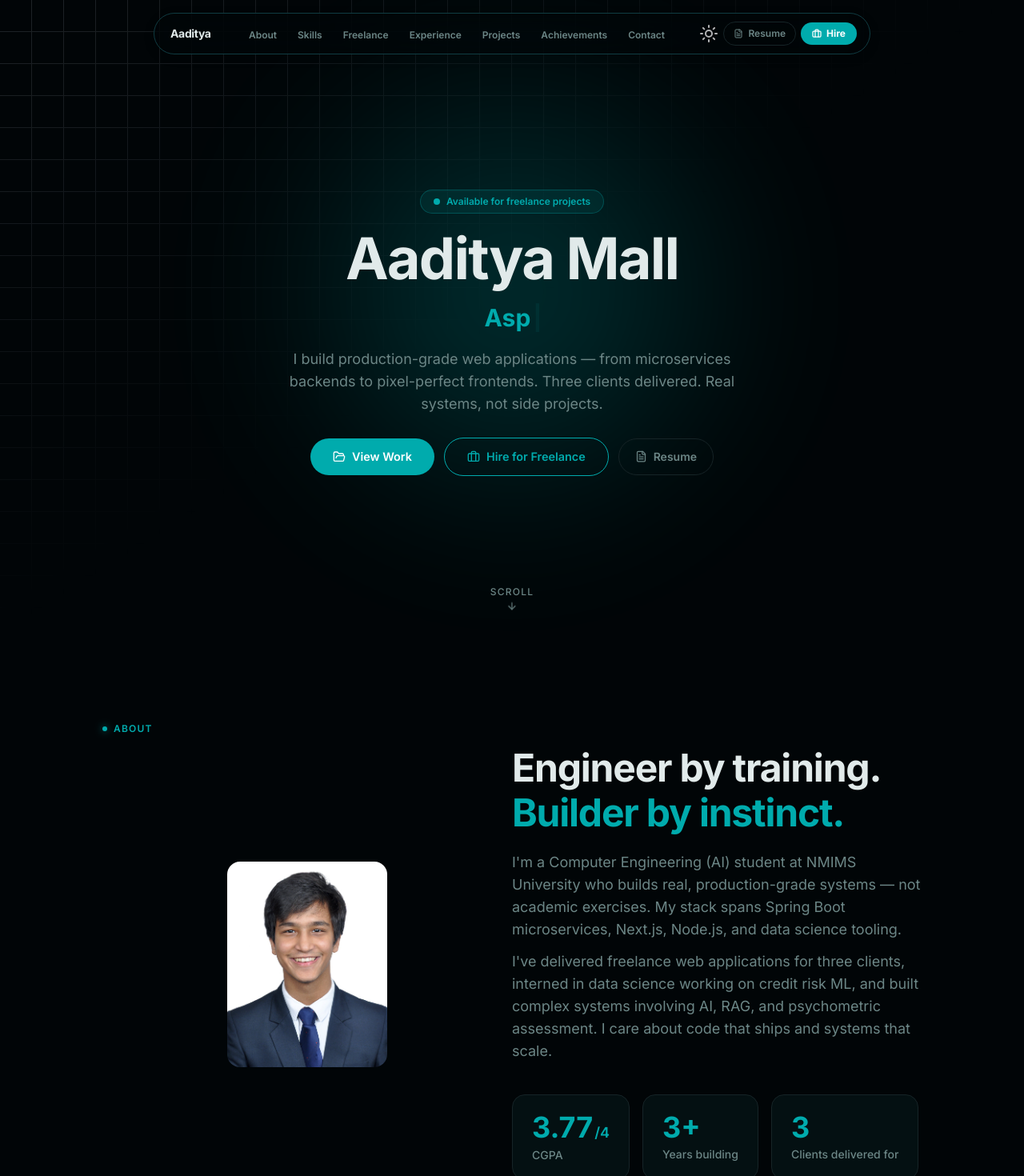
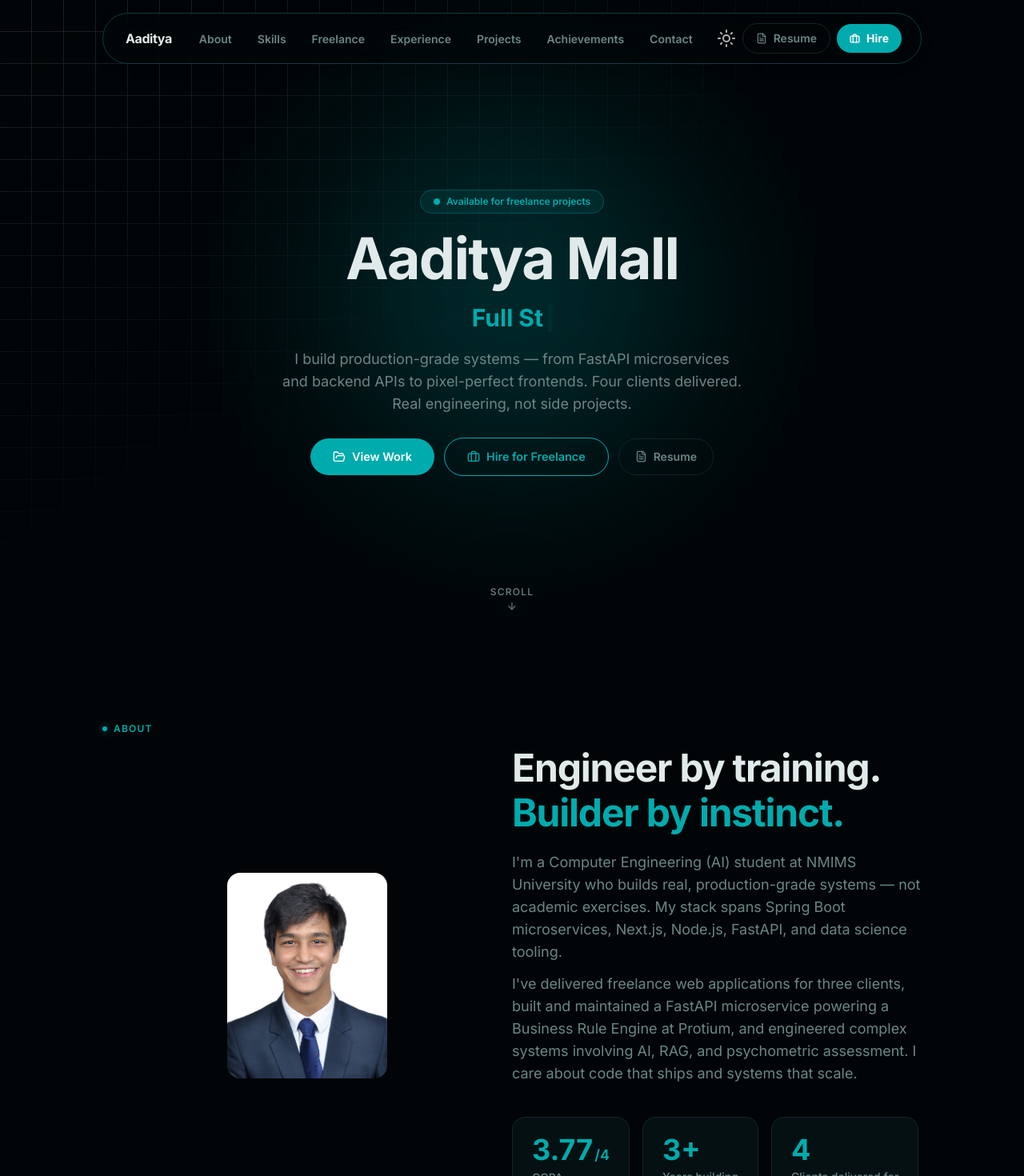
Before and after one commit to AadityaMall/portfolio-nextjs, a Next.js app: page / in a window 1280 px wide. Shown: the top 1470 px of the page at 80% size. Built offline with nearby package versions, Linux system fonts and the light colour scheme.

Commit message:
feat: update website

```diff
--- a/src/components/Home/About.tsx
+++ b/src/components/Home/About.tsx
@@ -5,7 +5,7 @@ import SectionReveal from "@/components/Layout/SectionReveal";
 const stats = [
   { value: "3.77", label: "CGPA", unit: "/4" },
   { value: "3+", label: "Years building", unit: "" },
-  { value: "3", label: "Clients delivered for", unit: "" },
+  { value: "4", label: "Clients delivered for", unit: "" },
 ];
 
 export default function About() {
@@ -50,15 +50,16 @@ export default function About() {
               >
                 I&apos;m a Computer Engineering (AI) student at NMIMS University who builds real,
                 production-grade systems — not academic exercises. My stack spans Spring Boot
-                microservices, Next.js, Node.js, and data science tooling.
+                microservices, Next.js, Node.js, FastAPI, and data science tooling.
               </p>
               <p
                 className="text-base md:text-lg leading-relaxed max-w-2xl mb-10"
                 style={{ color: "var(--color-text-muted)" }}
               >
-                I&apos;ve delivered freelance web applications for three clients, interned in data
-                science working on credit risk ML, and built complex systems involving AI, RAG,
-                and psychometric assessment. I care about code that ships and systems that scale.
+                I&apos;ve delivered freelance web applications for three clients, built and maintained
+                a FastAPI microservice powering a Business Rule Engine at Protium, and engineered
+                complex systems involving AI, RAG, and psychometric assessment. I care about code
+                that ships and systems that scale.
               </p>
             </SectionReveal>
 
--- a/src/components/Home/Experience.tsx
+++ b/src/components/Home/Experience.tsx
@@ -4,42 +4,63 @@ import { MapPin, Calendar } from "lucide-react";
 import Image from "next/image";
 import SectionReveal from "@/components/Layout/SectionReveal";
 
-interface Experience {
-  company: string;
-  logo: string;
-  role: string;
+interface Role {
+  title: string;
   type: "Internship" | "Full-time" | "Freelance";
   duration: string;
   isCurrent: boolean;
-  location: string;
   highlights: string[];
   skills: string[];
 }
 
-const experiences: Experience[] = [
+interface CompanyExperience {
+  company: string;
+  logo: string;
+  location: string;
+  roles: Role[];
+}
+
+const experiences: CompanyExperience[] = [
   {
     company: "Protium Finance Limited",
     logo: "/images/protium.png",
-    role: "Data Science Intern",
+    location: "On-site · Mumbai",
+    roles: [
+      {
+        title: "Data Scientist",
+        type: "Full-time",
+        isCurrent: true,
+        duration: "Jul 2026 – Present",
+        highlights: [
+          "Maintaining and developing a FastAPI microservice powering the Business Rule Engine (BRE) used across lending workflows.",
+          "Building production APIs, data pipelines, and rule evaluation logic for credit decisioning systems.",
+        ],
+        skills: ["Python", "FastAPI", "Microservices", "Machine Learning", "Pandas", "Credit Risk", "Analytics"],
+      },
+      {
+        title: "Data Science Intern",
         type: "Internship",
-    isCurrent: true,
-    duration: "Jan 2026 – Present",
-    location: "On-site · Mumbai",
+        isCurrent: false,
+        duration: "Jan 2026 – Jul 2026",
         highlights: [
-      "Working in the risk and analytics team to analyse data and extract insights.",
+          "Worked in the risk and analytics team to analyse data and extract insights.",
           "Credit risk analysis and prediction using machine learning algorithms.",
           "Data wrangling and analysis with Python to drive data-driven decisions.",
         ],
         skills: ["Python", "Machine Learning", "Pandas", "Credit Risk", "Analytics"],
       },
+    ],
+  },
   {
     company: "Nobrokerage.com",
     logo: "/images/nobrokerage.png",
-    role: "Full Stack Developer Intern",
+    location: "In-office · Mumbai",
+    roles: [
+      {
+        title: "Full Stack Developer Intern",
         type: "Internship",
         isCurrent: false,
         duration: "Jun 2024 – Jul 2024",
-    location: "In-office · Mumbai",
         highlights: [
           "Developed 2 complete MERN stack websites in 45 days.",
           "Worked with PHP and CodeIgniter 4 before migrating to MERN.",
@@ -47,20 +68,26 @@ const experiences: Experience[] = [
         ],
         skills: ["MongoDB", "React", "Node.js", "Express", "PHP", "CodeIgniter"],
       },
+    ],
+  },
   {
     company: "RBL Bank",
     logo: "/images/rbl.png",
-    role: "Product Intern",
+    location: "In-office · Mumbai",
+    roles: [
+      {
+        title: "Product Intern",
         type: "Internship",
         isCurrent: false,
         duration: "Jun 2023 – Jul 2023",
-    location: "In-office · Mumbai",
         highlights: [
           "Competitor analysis for the proposed RBL Super App.",
           "Designed information architecture and flowcharts to map user interactions.",
           "Contributed to UI/UX improvements through data-driven insights.",
         ],
         skills: ["UX Research", "Information Architecture", "Flowcharting", "Product Strategy"],
+      },
+    ],
   },
 ];
 
@@ -84,7 +111,7 @@ export default function Experience() {
             className="text-base md:text-lg mb-12 max-w-xl"
             style={{ color: "var(--color-text-muted)" }}
           >
-            Internships and professional roles — real teams, real codebases, real impact.
+            Real teams, real codebases, real impact — from internships to full-time engineering.
           </p>
         </SectionReveal>
 
@@ -92,7 +119,7 @@ export default function Experience() {
           {experiences.map((exp, i) => (
             <SectionReveal key={exp.company} delay={200 + i * 100}>
               <div className="surface-card p-6 md:p-7 flex flex-col gap-4">
-                {/* Top row */}
+                {/* Company header */}
                 <div className="flex items-start gap-4">
                   {/* Company logo */}
                   <div
@@ -110,7 +137,6 @@ export default function Experience() {
 
                   <div className="flex-1 min-w-0">
                     <div className="flex flex-col sm:flex-row sm:items-start sm:justify-between gap-2">
-                      <div>
                       <div className="flex items-center gap-2 flex-wrap">
                         <h3
                           className="text-base font-bold"
@@ -118,8 +144,8 @@ export default function Experience() {
                         >
                           {exp.company}
                         </h3>
-                          {/* Current badge */}
-                          {exp.isCurrent && (
+                        {/* Current badge — shown if any role is current */}
+                        {exp.roles.some(r => r.isCurrent) && (
                           <span
                             className="inline-flex items-center gap-1.5 text-xs font-semibold px-2.5 py-0.5 rounded-full"
                             style={{
@@ -127,9 +153,7 @@ export default function Experience() {
                               color: "var(--color-primary)",
                             }}
                           >
-                              <span
-                                className="relative flex size-1.5"
-                              >
+                            <span className="relative flex size-1.5">
                               <span
                                 className="animate-ping absolute inline-flex h-full w-full rounded-full opacity-75"
                                 style={{ background: "var(--color-primary)" }}
@@ -142,6 +166,51 @@ export default function Experience() {
                             Current
                           </span>
                         )}
+                      </div>
+
+                      {/* Location */}
+                      <span
+                        className="flex items-center gap-1.5 text-xs shrink-0"
+                        style={{ color: "var(--color-text-muted)" }}
+                      >
+                        <MapPin size={11} strokeWidth={2} />
+                        {exp.location}
+                      </span>
+                    </div>
+                  </div>
+                </div>
+
+                {/* Roles timeline */}
+                <div className="relative ml-1.5 pl-6">
+                  {/* Vertical connecting line — only if multiple roles */}
+                  {exp.roles.length > 1 && (
+                    <div
+                      className="absolute left-[5px] top-3 bottom-3 w-px"
+                      style={{ background: "var(--color-border)" }}
+                    />
+                  )}
+
+                  <div className="flex flex-col gap-6">
+                    {exp.roles.map((role, ri) => (
+                      <div key={ri} className="relative">
+                        {/* Timeline dot */}
+                        <div
+                          className="absolute -left-6 top-1 size-[11px] rounded-full border-2"
+                          style={{
+                            borderColor: role.isCurrent ? "var(--color-primary)" : "var(--color-border)",
+                            background: role.isCurrent ? "var(--color-primary)" : "var(--color-surface)",
+                          }}
+                        />
+
+                        {/* Role header */}
+                        <div className="flex flex-col sm:flex-row sm:items-baseline sm:justify-between gap-1 mb-2">
+                          <div className="flex items-center gap-2 flex-wrap">
+                            <p
+                              className="text-sm font-semibold"
+                              style={{ color: "var(--color-primary)" }}
+                            >
+                              {role.title}
+                            </p>
                             {/* Type badge */}
                             <span
                               className="text-xs font-medium px-2 py-0.5 rounded-full"
@@ -151,41 +220,21 @@ export default function Experience() {
                                 border: "1px solid var(--color-border)",
                               }}
                             >
-                            {exp.type}
+                              {role.type}
                             </span>
                           </div>
-                        <p
-                          className="text-sm font-semibold mt-0.5"
-                          style={{ color: "var(--color-primary)" }}
-                        >
-                          {exp.role}
-                        </p>
-                      </div>
-
-                      {/* Duration + location */}
-                      <div className="flex flex-col items-start sm:items-end gap-1 shrink-0">
                           <span
-                          className="flex items-center gap-1.5 text-xs"
+                            className="flex items-center gap-1.5 text-xs shrink-0"
                             style={{ color: "var(--color-text-muted)" }}
                           >
                             <Calendar size={11} strokeWidth={2} />
-                          {exp.duration}
+                            {role.duration}
                           </span>
-                        <span
-                          className="flex items-center gap-1.5 text-xs"
-                          style={{ color: "var(--color-text-muted)" }}
-                        >
-                          <MapPin size={11} strokeWidth={2} />
-                          {exp.location}
-                        </span>
-                      </div>
-                    </div>
-                  </div>
                         </div>
 
                         {/* Highlights */}
-                <ul className="flex flex-col gap-2 pl-0">
-                  {exp.highlights.map((point, j) => (
+                        <ul className="flex flex-col gap-1.5 mb-3">
+                          {role.highlights.map((point, j) => (
                             <li
                               key={j}
                               className="flex items-start gap-2.5 text-sm"
@@ -201,12 +250,16 @@ export default function Experience() {
                         </ul>
 
                         {/* Skills */}
-                <div className="flex flex-wrap gap-2 pt-1">
-                  {exp.skills.map(skill => (
+                        <div className="flex flex-wrap gap-2">
+                          {role.skills.map(skill => (
                             <span key={skill} className="skill-pill">
                               {skill}
                             </span>
                           ))}
+                        </div>
+                      </div>
+                    ))}
+                  </div>
                 </div>
               </div>
             </SectionReveal>
--- a/src/components/Home/FreelanceWork.tsx
+++ b/src/components/Home/FreelanceWork.tsx
@@ -33,11 +33,20 @@ const freelanceProjects: FreelanceProject[] = [
 
   },
   {
+    name: "Rotaract Club of Thane North End",
+    description:
+      "Full-featured community club website with dynamic content management, team directory, project showcase, and gallery — all driven by Firestore.",
+    stack: ["Next.js", "Tailwind CSS"],
+    liveUrl: "https://rctne.vercel.app",
+    year: "2026",
+
+  },
+  {
     name: "PECaS - Precision Electromagnetic Certification and Solution Pvt. Ltd.",
     description:
       "Complete Portfolio Website with full control CMS Panel",
     stack: ["Next.js", "Firebase", "Firestore", "Tailwind CSS"],
-    liveUrl: "https://pecas-frontend-website.vercel.app/",
+    liveUrl: "https://pecaslab.com",
     year: "2024",
 
   },
@@ -74,14 +83,6 @@ function FreelanceCard({
               </span>
             </a>
           )}
-
-          {/* Year badge */}
-          <span
-            className="absolute top-3 left-3 text-xs font-bold px-2.5 py-1 rounded-full text-white"
-            style={{ background: "var(--color-primary)" }}
-          >
-            {project.year}
-          </span>
 
 
         {/* Content */}
@@ -162,7 +163,7 @@ export default function FreelanceWork() {
           </p>
         </SectionReveal>
 
-        <div className="grid md:grid-cols-3 gap-5">
+        <div className="grid md:grid-cols-2 gap-5">
           {freelanceProjects.map((project, i) => (
             <FreelanceCard key={project.name} project={project} index={i} />
           ))}
--- a/src/components/Home/Hero.tsx
+++ b/src/components/Home/Hero.tsx
@@ -82,8 +82,8 @@ export default function Hero() {
           className="hero-animate hero-animate-4 text-base md:text-lg max-w-xl leading-relaxed"
           style={{ color: "var(--color-text-muted)" }}
         >
-          I build production-grade web applications — from microservices backends
-          to pixel-perfect frontends. Three clients delivered. Real systems, not side projects.
+          I build production-grade systems — from FastAPI microservices and backend APIs
+          to pixel-perfect frontends. Four clients delivered. Real engineering, not side projects.
         </p>
 
         {/* CTAs */}
--- a/src/components/Home/TypeWriter.jsx
+++ b/src/components/Home/TypeWriter.jsx
@@ -10,7 +10,7 @@ const TypeWriter = () => {
 
     <h1 className={`font-bold md:text-3xl text-2xl`}>
           <Typewriter
-            words={['Full Stack Developer','Aspiring SDE','Aspiring Data Scientist','Student', 'Freelancer']}
+            words={['Software Engineer','Full Stack Developer','Data Scientist','Backend Engineer','Freelancer']}
             loop={20}
             cursor
             cursorStyle='|'
--- a/src/components/Layout/Navbar.tsx
+++ b/src/components/Layout/Navbar.tsx
@@ -157,7 +157,7 @@ export default function Navbar() {
       */}
       <header className="fixed top-4 inset-x-0 z-50 flex justify-center px-4 pointer-events-none">
         <nav
-          className="pointer-events-auto w-full max-w-4xl flex items-center justify-between gap-3 px-4 py-2.5 transition-all duration-500"
+          className="pointer-events-auto w-full max-w-5xl flex items-center justify-between gap-4 px-6 py-3 transition-all duration-500"
           style={{
             background: scrolled
               ? "color-mix(in oklch, var(--color-background) 72%, transparent)"
@@ -174,7 +174,7 @@ export default function Navbar() {
           {/* Name */}
           <a
             href="#"
-            className="text-sm font-bold tracking-tight shrink-0 transition-colors duration-200 px-1"
+            className="text-base font-bold tracking-tight shrink-0 transition-colors duration-200 px-1"
             style={{ color: "var(--color-text)" }}
             onMouseEnter={e => (e.currentTarget.style.color = "var(--color-primary)")}
             onMouseLeave={e => (e.currentTarget.style.color = "var(--color-text)")}
@@ -183,14 +183,14 @@ export default function Navbar() {
           </a>
 
           {/* Desktop links */}
-          <ul className="hidden lg:flex items-center gap-0.5 flex-1 justify-center">
+          <ul className="hidden lg:flex items-center gap-1 flex-1 justify-center">
             {navItems.map(item => {
               const isActive = activeSection === item.href.replace("#", "");
               return (
                 <li key={item.name}>
                   <a
                     href={item.href}
-                    className="relative px-3 py-1.5 text-xs font-semibold rounded-full transition-all duration-200"
+                    className="relative px-3.5 py-2 text-sm font-semibold rounded-full transition-all duration-200"
                     style={{
                       color: isActive ? "var(--color-primary)" : "var(--color-text-muted)",
                       background: isActive
@@ -218,7 +218,7 @@ export default function Navbar() {
           </ul>
 
           {/* Right controls */}
-          <div className="flex items-center gap-1.5 shrink-0">
+          <div className="flex items-center gap-2 shrink-0">
             <ThemeToggle />
 
             {/* Resume link */}
@@ -226,7 +226,7 @@ export default function Navbar() {
               href="/AadityaMallResume.pdf"
               target="_blank"
               rel="noopener noreferrer"
-              className="hidden md:flex items-center gap-1.5 px-3 py-1.5 rounded-full text-xs font-semibold transition-all duration-200 border"
+              className="hidden md:flex items-center gap-2 px-4 py-2 rounded-full text-sm font-semibold transition-all duration-200 border"
               style={{
                 borderColor: "var(--color-border)",
                 color: "var(--color-text-muted)",
@@ -242,14 +242,14 @@ export default function Navbar() {
                 (e.currentTarget as HTMLElement).style.background = "transparent";
               }}
             >
-              <FileText size={12} strokeWidth={2} />
+              <FileText size={14} strokeWidth={2} />
               Resume
             </a>
 
             {/* Hire CTA */}
             <a
               href="mailto:aadityarmall@gmail.com"
-              className="hidden md:inline-flex items-center gap-1.5 px-3.5 py-1.5 rounded-full text-xs font-bold text-white transition-all duration-200"
+              className="hidden md:inline-flex items-center gap-2 px-4 py-2 rounded-full text-sm font-bold text-white transition-all duration-200"
               style={{ background: "var(--color-primary)" }}
               onMouseEnter={e => {
                 (e.currentTarget as HTMLElement).style.background = "var(--color-primary-light)";
@@ -260,7 +260,7 @@ export default function Navbar() {
                 (e.currentTarget as HTMLElement).style.transform = "";
               }}
             >
-              <Briefcase size={12} strokeWidth={2.5} />
+              <Briefcase size={13} strokeWidth={2.5} />
               Hire
             </a>
 
@@ -268,10 +268,10 @@ export default function Navbar() {
             <button
               onClick={() => setMobileOpen(true)}
               aria-label="Open menu"
-              className="lg:hidden flex items-center justify-center w-8 h-8 rounded-full transition-colors duration-200"
+              className="lg:hidden flex items-center justify-center w-9 h-9 rounded-full transition-colors duration-200"
               style={{ color: "var(--color-text-muted)" }}
             >
-              <Menu size={18} />
+              <Menu size={20} />
             </button>
           </div>
         </nav>
```
Also changed, not shown: 1 other file (tests, documents, lock files or other folders). Lines whose indentation alone changed are shown as unchanged.
